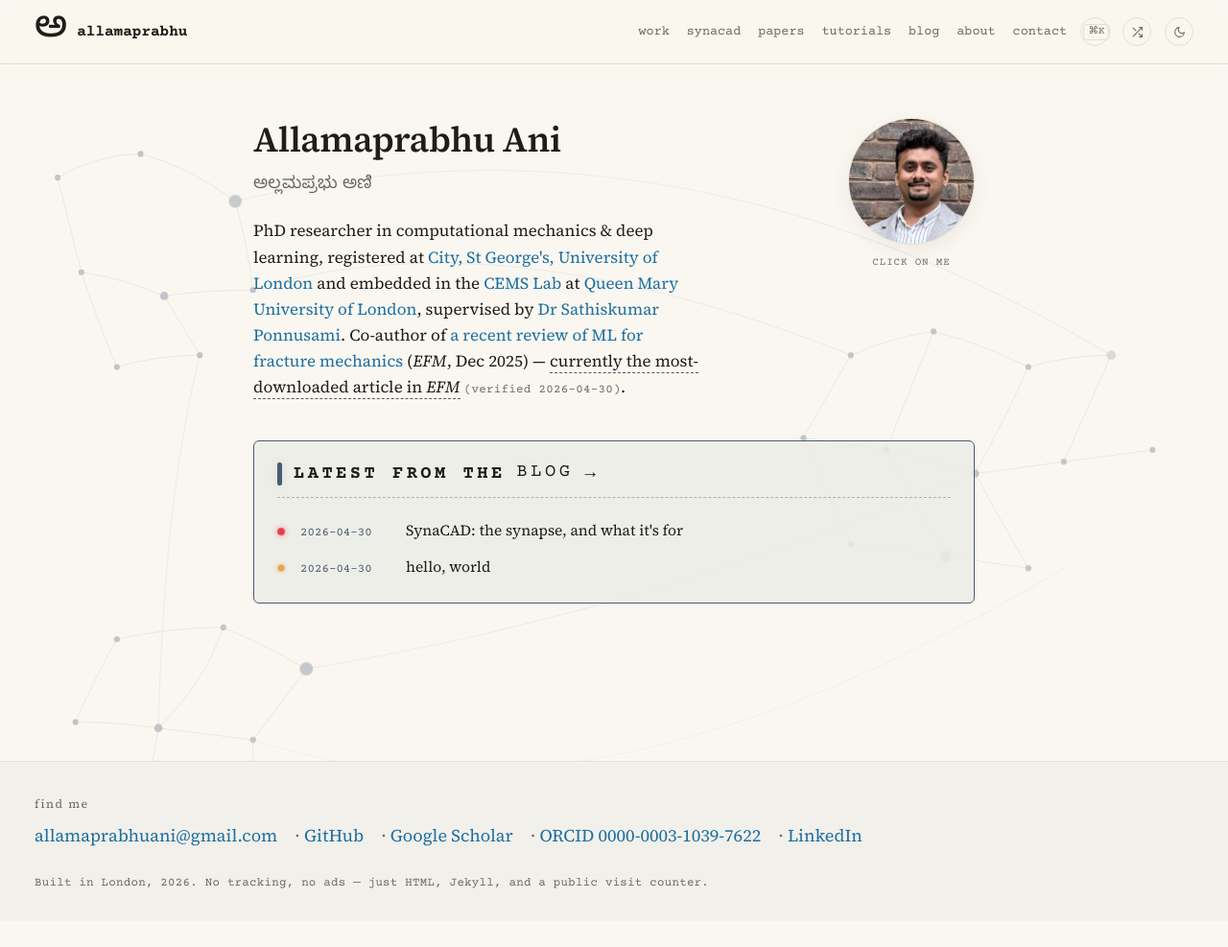
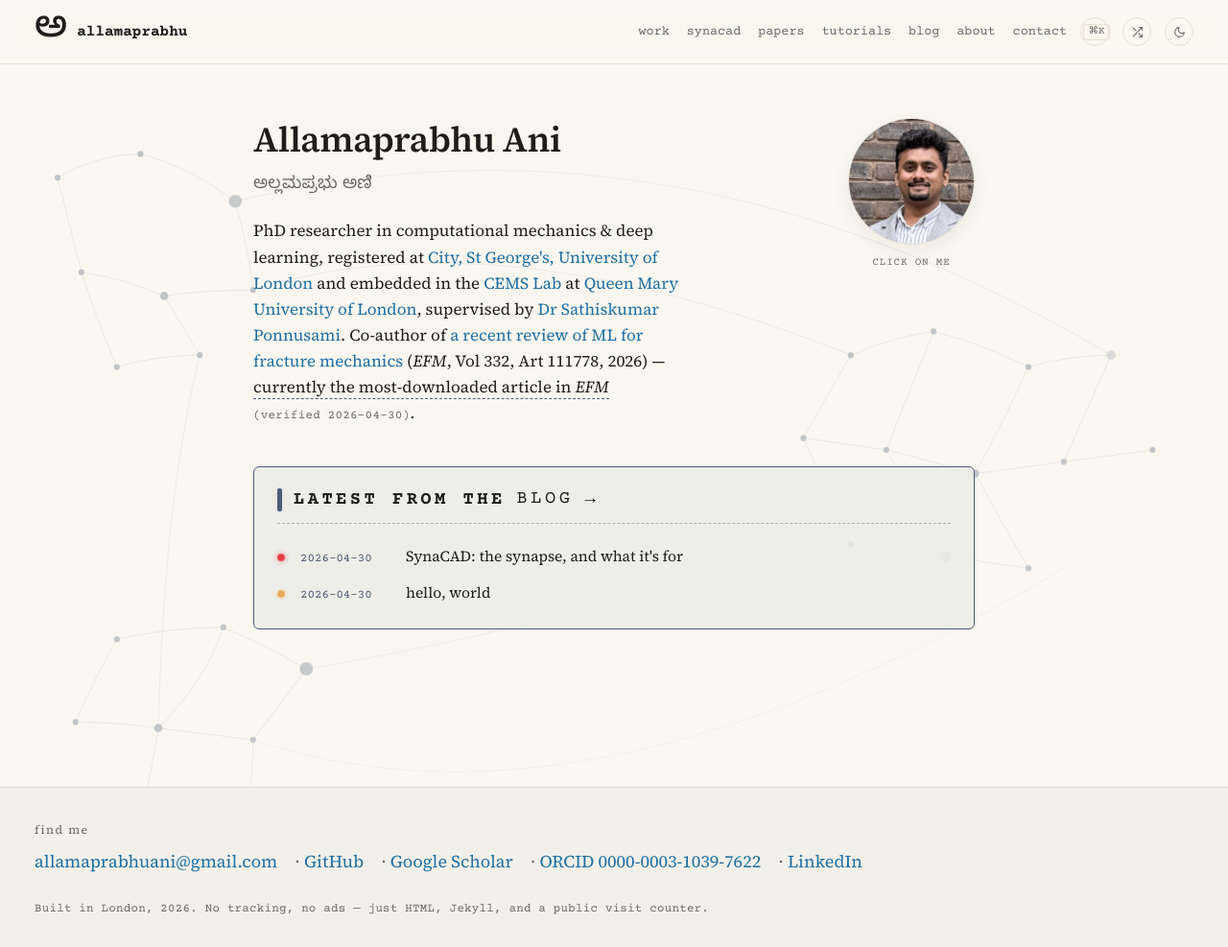
Before and after one commit to allamaprabhuani/allamaprabhuani.github.io, a Jekyll site: the page built from index.html, in a window 1280 px wide and 987 px high. Shown: the whole window at 96% size. Built offline with Jekyll 4.4.1, drawn with Linux system fonts in a browser that asks for light colours.

Commit message:
Correct EFM review citation to Vol 332 Art 111778 (2026)

```diff
--- a/index.html
+++ b/index.html
@@ -121,7 +121,7 @@
     <div class="hero-text">
       <h1>Allamaprabhu Ani</h1>
       <p class="kannada" lang="kn" aria-label="Allamaprabhu Ani in Kannada">ಅಲ್ಲಮಪ್ರಭು ಅಣಿ</p>
-      <p class="tag">PhD researcher in computational mechanics &amp; deep learning, registered at <a href="https://www.city.ac.uk/">City, St George's, University of London</a> and embedded in the <a href="https://github.com/CEMS-Lab">CEMS Lab</a> at <a href="https://www.qmul.ac.uk/sems/">Queen Mary University of London</a>, supervised by <a href="https://www.saponnusami.com/">Dr Sathiskumar Ponnusami</a>. Co-author of <a href="https://www.sciencedirect.com/science/article/pii/S0013794425009798">a recent review of ML for fracture mechanics</a> (<i>EFM</i>, Dec 2025) &mdash; <span class="proof-hover" tabindex="0">currently the most-downloaded article in <i>EFM</i><img class="proof-img" data-src="/assets/efm-most-downloaded.png" alt="Screenshot of Engineering Fracture Mechanics Most Downloaded list with this paper at #1, captured 2026-04-30" loading="lazy"></span> <span class="proof-stamp">(verified 2026-04-30)</span>.</p>
+      <p class="tag">PhD researcher in computational mechanics &amp; deep learning, registered at <a href="https://www.city.ac.uk/">City, St George's, University of London</a> and embedded in the <a href="https://github.com/CEMS-Lab">CEMS Lab</a> at <a href="https://www.qmul.ac.uk/sems/">Queen Mary University of London</a>, supervised by <a href="https://www.saponnusami.com/">Dr Sathiskumar Ponnusami</a>. Co-author of <a href="https://www.sciencedirect.com/science/article/pii/S0013794425009798">a recent review of ML for fracture mechanics</a> (<i>EFM</i>, Vol 332, Art 111778, 2026) &mdash; <span class="proof-hover" tabindex="0">currently the most-downloaded article in <i>EFM</i><img class="proof-img" data-src="/assets/efm-most-downloaded.png" alt="Screenshot of Engineering Fracture Mechanics Most Downloaded list with this paper at #1, captured 2026-04-30" loading="lazy"></span> <span class="proof-stamp">(verified 2026-04-30)</span>.</p>
     </div>
     <!-- Replace assets/me.jpg with a 400x400 face crop. -->
     <div class="hero-photo">
@@ -197,7 +197,7 @@
       <span class="paper-cite">
         <b>A. S. Ani</b>, R. Nakka, G. Subhash, J.-F. Molinari, S. A. Ponnusami.
         <a href="https://www.sciencedirect.com/science/article/pii/S0013794425009798">Machine learning for computational fracture and damage mechanics: status and perspectives</a>.
-        <i>Engineering Fracture Mechanics</i>, Dec 2025.
+        <i>Engineering Fracture Mechanics</i>, Vol 332, Art 111778, 2026.
       </span>
       <span class="paper-note muted">The field's first comprehensive review &mdash; <span class="proof-hover" tabindex="0">currently the most-downloaded article in the journal<img class="proof-img" data-src="/assets/efm-most-downloaded.png" alt="Screenshot of Engineering Fracture Mechanics Most Downloaded list with this paper at #1, captured 2026-04-30" loading="lazy"></span> <span class="proof-stamp">(verified 2026-04-30)</span>.</span>
       <span class="paper-meta">
```
